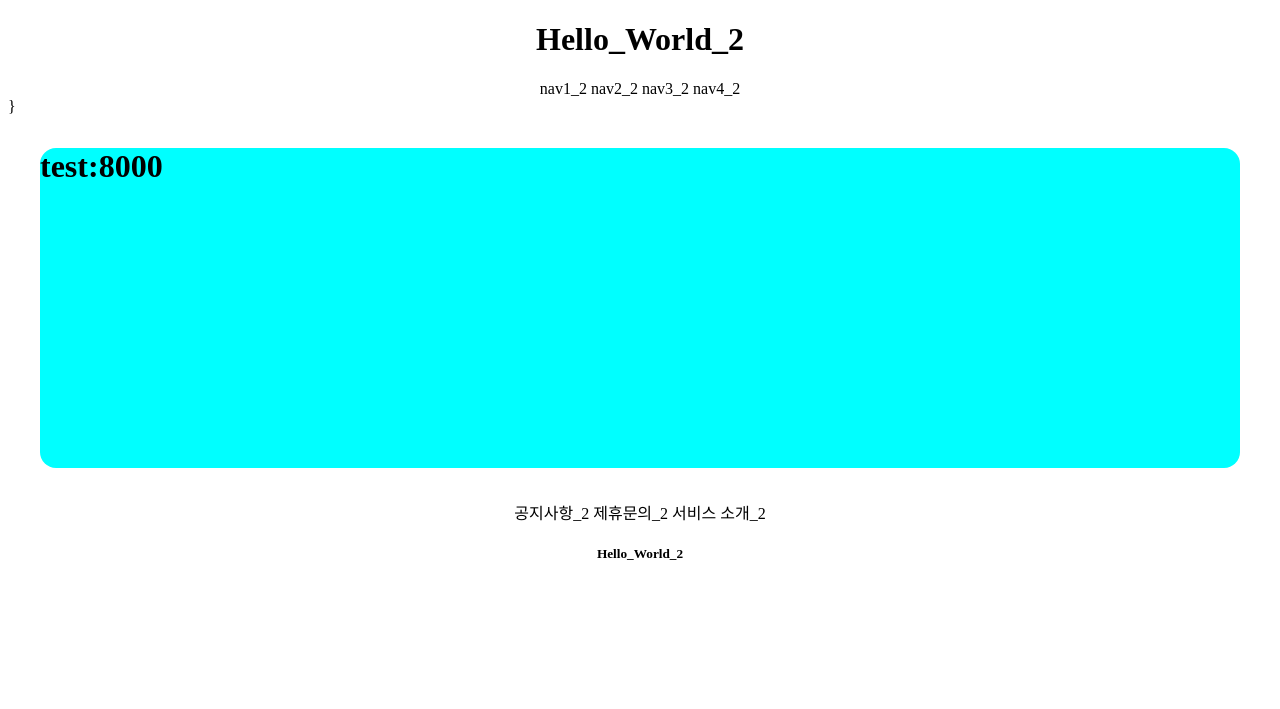
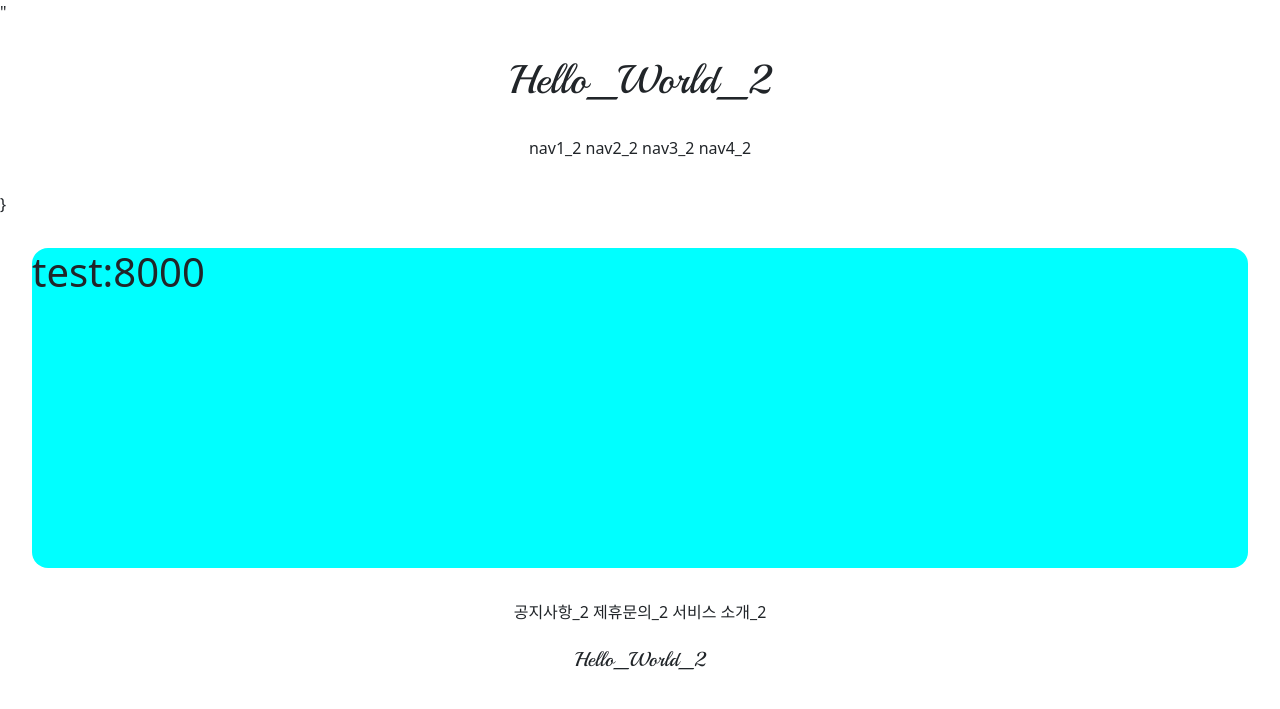
Before and after one commit to bupark82/git_class_2, a Django app: page /accounts/hello_world/ in a window 1280 px wide. Shown: the top 709 px of the page. Run offline with Django 3.2, Linux system fonts and the light colour scheme; parts of the project's set-up code (start-up, migrations or seed data) failed here and were passed over.

Commit message:
7/6 git class commit 2

```diff
--- a/templates/footer.html
+++ b/templates/footer.html
@@ -1,13 +1,13 @@
 <!--<div style="height: 10rem; background-color: aqua; margin: 2rem; border-radius: 1rem"></div>-->
 <div style="text-align: center">
 
-    <div>
+    <div style="margin-top: 1.5rem;">
         <span>공지사항_2</span>
         <span>제휴문의_2</span>
         <span>서비스 소개_2</span>
 
     </div>
-    <div>
+    <div style="margin: 1.5rem 0; font-family: 'Playball', cursive;">
         <h5>Hello_World_2</h5>
     </div>
 </div>
--- a/templates/head.html
+++ b/templates/head.html
@@ -1,4 +1,11 @@
 <head>
     <meta charset="UTF-8">
     <title>Title</title>
+    {# BOOTSTLAP LINK #}
+    <link href="https://cdn.jsdelivr.net/npm/bootstrap@5.0.2/dist/css/bootstrap.min.css" rel="stylesheet" integrity="sha384-EVSTQN3/azprG1Anm3QDgpJLIm9Nao0Yz1ztcQTwFspd3yD65VohhpuuCOmLASjC" crossorigin="anonymous">"
+
+    {# GOOGLE FONTS LINK#}
+    <link rel="preconnect" href="https://fonts.googleapis.com">
+    <link rel="preconnect" href="https://fonts.gstatic.com" crossorigin>
+    <link href="https://fonts.googleapis.com/css2?family=Lobster&family=Playball&display=swap" rel="stylesheet">
 </head>
--- a/templates/header.html
+++ b/templates/header.html
@@ -1,9 +1,9 @@
 <!--<div style="height: 10rem; background-color: aqua; margin: 2rem; border-radius: 1rem"></div>-->
 <div style="text-align: center">
-    <div>
+    <div style="margin: 2rem 0; font-family: 'Playball', cursive;">
         <h1>Hello_World_2</h1>
     </div>
-    <div>
+    <div style="margin-bottom: 2rem;">
         <span>nav1_2</span>
         <span>nav2_2</span>
         <span>nav3_2</span>
```
